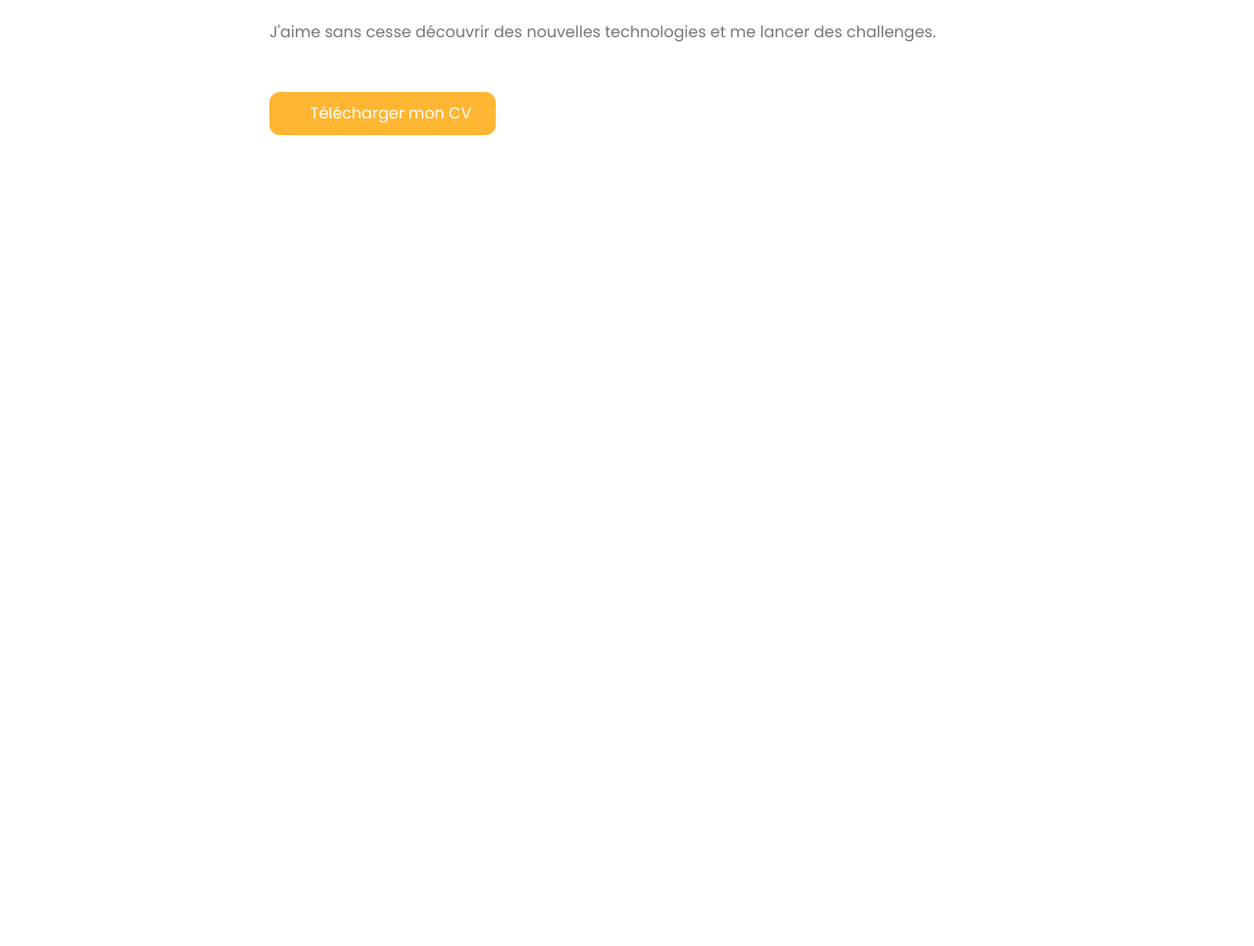
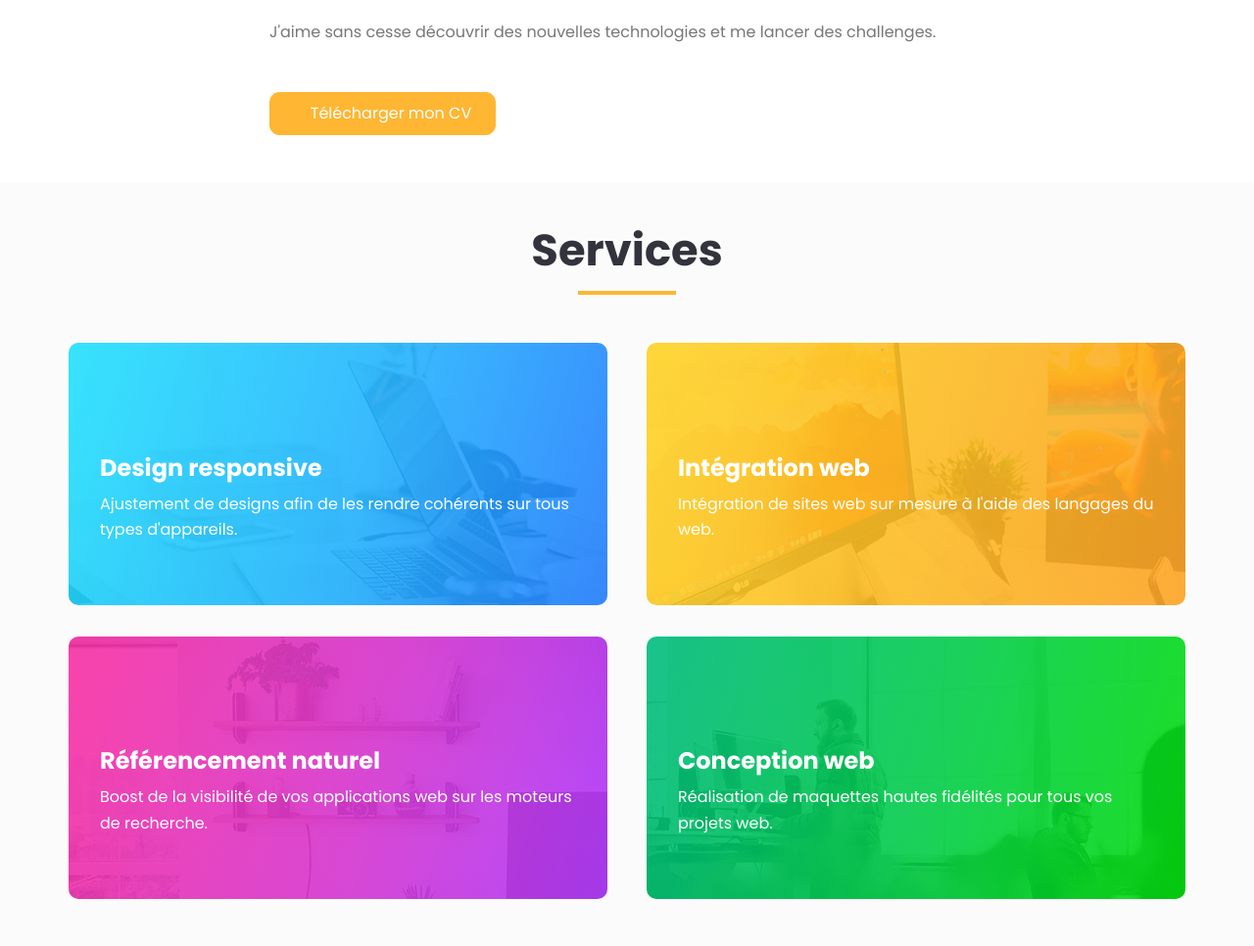
Before and after one commit to Eredost/Php-blog, a PHP site: page / in a window 1280 px wide. Shown: the part 1051-2017 px from the top of the page at 98% size. Before the commit the page ends 1189 px from the top, so only its background shows below. Run offline with PHP 8.4, Linux system fonts and the light colour scheme; style sheets or scripts are compiled from the project's sources; some libraries are stand-ins or nearby versions; some web fonts are replaced.

Commit message:
feat: integrate services section

```diff
--- a/App/views/frontend/homepage.tpl.php
+++ b/App/views/frontend/homepage.tpl.php
@@ -15,9 +15,9 @@
 </section>
 
 <section class="about">
+    <h2 class="section-title">A propos</h2>
+
     <div class="section-wrapper">
-        <h2 class="section-title">A propos</h2>
-
         <p>Passionné par le monde du développement, j'ai appris en grande majorité sur mon temps de pause en autodidacte à travers diverses plateformes de cours en ligne et en faisant mes premières armes avec le langage Python avant de me lancer dans le développement web.</p>
         <p>J'aime sans cesse découvrir des nouvelles technologies et me lancer des challenges.</p>
 
@@ -28,6 +28,36 @@
     </div>
 </section>
 
+<section class="services">
+    <h2 class="section-title">Services</h2>
+
+    <div class="section-wrapper">
+        <div class="service">
+            <i class="fa fa-mobile service__icon" aria-hidden="true"></i>
+            <h3 class="service__title">Design responsive</h3>
+            <p class="service__description">Ajustement de designs afin de les rendre cohérents sur tous types d'appareils.</p>
+        </div>
+
+        <div class="service">
+            <i class="fa fa-code service__icon" aria-hidden="true"></i>
+            <h3 class="service__title">Intégration web</h3>
+            <p class="service__description">Intégration de sites web sur mesure à l'aide des langages du web.</p>
+        </div>
+
+        <div class="service">
+            <i class="fa fa-eye service__icon" aria-hidden="true"></i>
+            <h3 class="service__title">Référencement naturel</h3>
+            <p class="service__description">Boost de la visibilité de vos applications web sur les moteurs de recherche.</p>
+        </div>
+
+        <div class="service">
+            <i class="fa fa-mobile service__icon" aria-hidden="true"></i>
+            <h3 class="service__title">Conception web</h3>
+            <p class="service__description">Réalisation de maquettes hautes fidélités pour tous vos projets web.</p>
+        </div>
+    </div>
+</section>
+
 <?php
 
 $content = ob_get_clean();
--- /dev/null
+++ b/src/scss/components/_service.scss
@@ -0,0 +1,40 @@
+.service {
+  flex: 1 0 300px;
+  max-width: 550px;
+  color: $text-color-alt;
+  padding: 3em 2em;
+  border-radius: 10px;
+  margin: 0 1em 2em;
+
+  &__icon {
+    font-size: 3.5em;
+    margin-bottom: 0.2em;
+  }
+
+  &__title {
+    font-size: 1.5em;
+    color: $text-color-alt;
+    margin-bottom: 0.5em;
+  }
+
+  &:nth-of-type(1) {
+    background: linear-gradient(106.57deg, rgba(36, 226, 254, 0.9) 0%, rgba(36, 176, 254, 0.9) 57.29%, rgba(35, 126, 253, 0.9) 100%), url("uploads/service_bg.jpg");
+  }
+
+  &:nth-of-type(2) {
+    background: linear-gradient(106.57deg, rgba(255, 211, 36, 0.9) 0%, rgba(254, 187, 36, 0.9) 53.12%, rgba(253, 163, 35, 0.9) 100%), url("uploads/blog_bg.png");
+  }
+
+  &:nth-of-type(3) {
+    background: linear-gradient(106.57deg, rgba(248, 47, 160, 0.9) 0%, rgba(214, 54, 208, 0.9) 55.43%, rgba(180, 61, 255, 0.9) 100%), url("uploads/seo_bg.png");
+  }
+
+  &:nth-of-type(4) {
+    background: linear-gradient(106.57deg, rgba(0, 188, 128, 0.9) 0%, rgba(2, 204, 71, 0.9) 54.17%, rgba(3, 220, 13, 0.9) 100%), url("uploads/design_bg.png");
+  }
+
+  @media all and (min-width: $breakpoint-medium) {
+    flex-basis: 380px;
+    margin-bottom: 2em;
+  }
+}
--- /dev/null
+++ b/src/scss/layout/_services.scss
@@ -0,0 +1,13 @@
+.services {
+  padding-bottom: 0;
+
+  & .section-wrapper {
+    display: flex;
+    justify-content: space-around;
+    flex-wrap: wrap;
+  }
+
+  @media all and (min-width: $breakpoint-medium) {
+    padding-bottom: 1em;
+  }
+}
--- a/src/scss/main.scss
+++ b/src/scss/main.scss
@@ -15,9 +15,11 @@
 @import "layout/header";
 @import "layout/banner";
 @import "layout/about";
+@import "layout/services";
 
 // Components
 @import "components/logo";
 @import "components/navbar";
 @import "components/button";
 @import "components/title";
+@import "components/service";
--- a/webpack.config.js
+++ b/webpack.config.js
@@ -18,7 +18,7 @@ module.exports = {
                     {
                         loader: "css-loader",
                         options: {
-                            url: (url) => !url.includes("images/")
+                            url: (url) => !url.includes("uploads/")
                         }
                     },
                     "postcss-loader",
```
Also changed, not shown: public/uploads/blog_bg.png (added), public/uploads/design_bg.png (added), public/uploads/seo_bg.png (added), public/uploads/service_bg.jpg (added), public/uploads/user.png (added).
